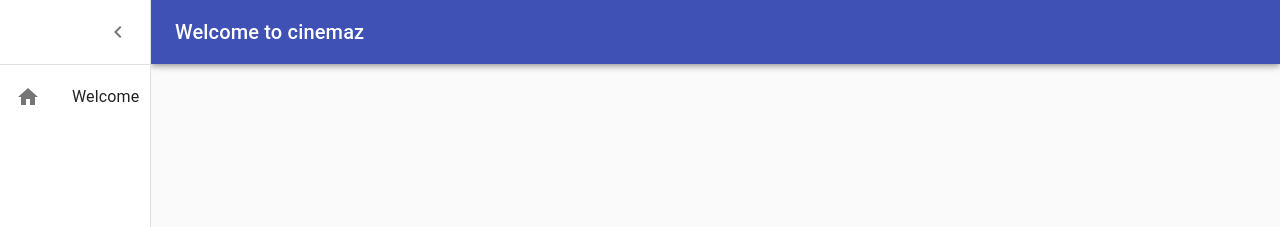
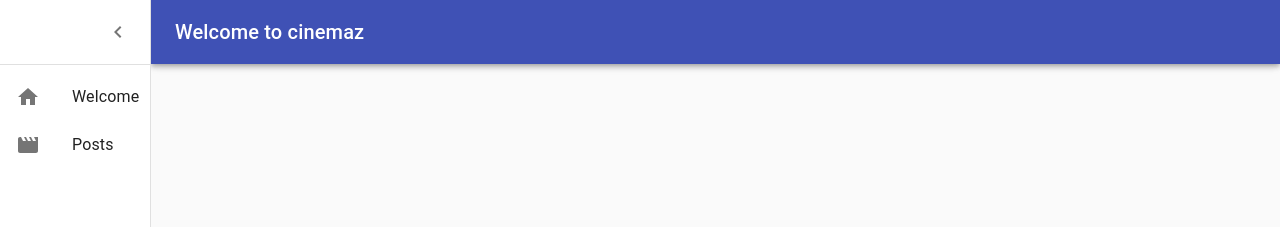
Before and after one commit to seongjin605/cinema, a Next.js app: page / in a window 1280 px wide. Both pictures are taken after a click on the button "open drawer". Shown: the top 227 px of the page. Built offline with nearby package versions, Linux system fonts and the light colour scheme.

Commit message:
Update menu icons

```diff
--- a/src/layout/Layout.tsx
+++ b/src/layout/Layout.tsx
@@ -16,6 +16,7 @@
 import ListItemIcon from '@material-ui/core/ListItemIcon';
 import ListItemText from '@material-ui/core/ListItemText';
 import HomeIcon from '@material-ui/icons/Home';
+import MovieIcon from '@material-ui/icons/Movie';
 
 const drawerWidth = 151;
 
@@ -90,6 +91,11 @@
     setOpen(false);
   };
 
+  const menuItems = [
+    { name: 'Welcome', icon: HomeIcon },
+    { name: 'Posts', icon: MovieIcon }
+  ];
+
   return (
     <div className={classes.root}>
       <CssBaseline />
@@ -130,10 +136,10 @@
         </div>
         <Divider />
         <List>
-          {['Welcome'].map((text, index) => (
+          {menuItems.map((item, index) => (
             <ListItem button key={index}>
-              <ListItemIcon>{<HomeIcon />}</ListItemIcon>
-              <ListItemText primary={text} />
+              <ListItemIcon>{<item.icon />}</ListItemIcon>
+              <ListItemText primary={item.name} />
             </ListItem>
           ))}
         </List>
```
